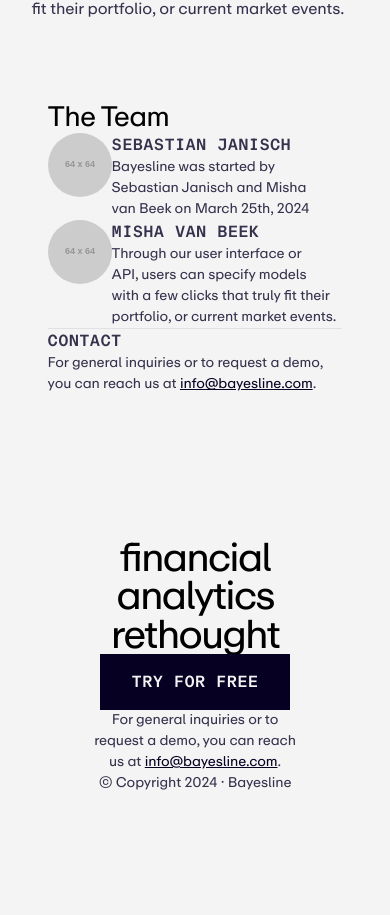
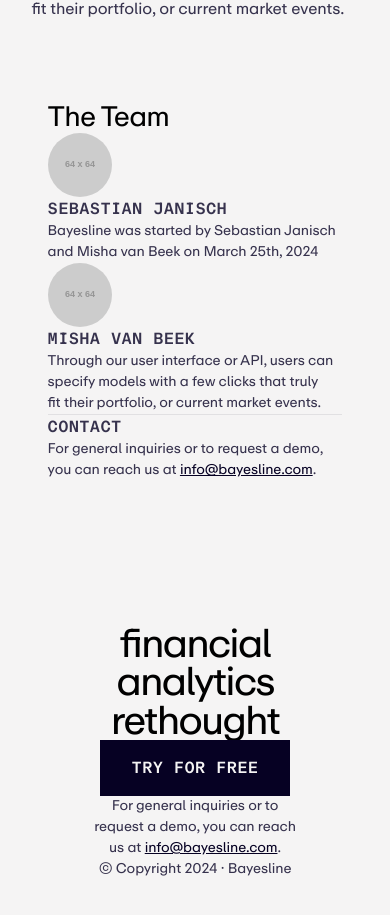
Before and after one commit to sebastiangraz/bayesline, a React (Vite) app: page / in a window 390 px wide. Shown: the part 1039-1954 px from the top of the page. Built offline with nearby package versions, Linux system fonts and the light colour scheme.

Commit message:
responsive

```diff
--- a/src/App.tsx
+++ b/src/App.tsx
@@ -64,7 +64,7 @@
             <h3>The Team</h3>
 
             <Flex gap={4} wrap>
-              <Flex gap={2}>
+              <Flex gap={2} className="w-prose">
                 <Avatar></Avatar>
                 <Flex column gap={1}>
                   <p className="caps">Sebastian Janisch</p>
@@ -74,7 +74,7 @@
                 </Flex>
               </Flex>
 
-              <Flex gap={2}>
+              <Flex gap={2} className="w-prose">
                 <Avatar></Avatar>
                 <Flex column gap={1}>
                   <p className="caps">Misha van Beek</p>
--- a/src/components/Flex/flex.module.css
+++ b/src/components/Flex/flex.module.css
@@ -7,10 +7,11 @@
 .wrap {
   flex-wrap: wrap;
   & > * {
-    flex: 1;
-    min-width: 100%;
+    flex: 1 0 100%;
+    flex-direction: column;
     @media (--md) {
-      min-width: 20rem;
+      flex: 1 0 0%;
+      flex-direction: row;
     }
   }
 }
```
